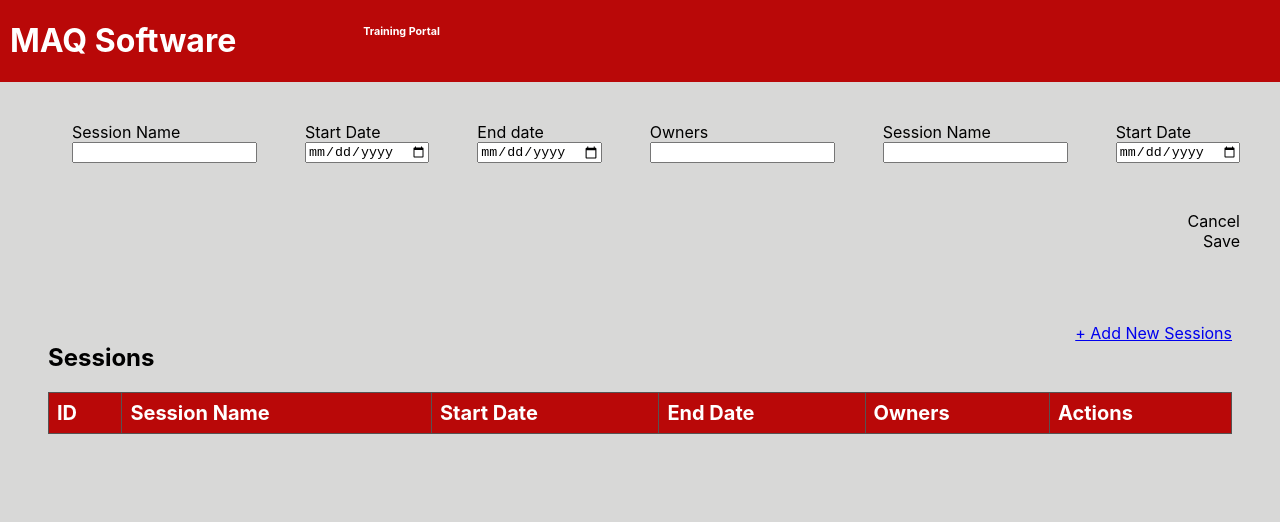
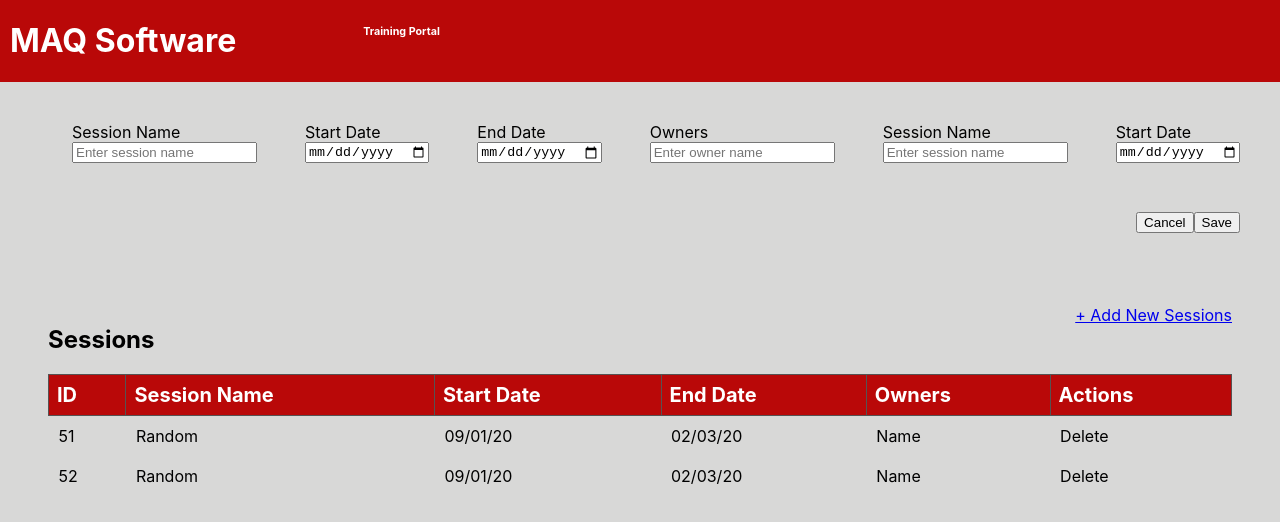
Before and after one commit to shivangkatiyar/session-manager, a React (Create React App) app: page /EditSession in a window 1280 px wide. Shown: the top 522 px of the page. Built offline with nearby package versions, Linux system fonts and the light colour scheme; the HTML template or start-up script is replaced by a standard one.

Commit message:
fifth commit

```diff
--- a/src/App.js
+++ b/src/App.js
@@ -3,8 +3,8 @@
 import Table from "./Componenets/Table";
 import EditSession from "./Componenets/EditSession";
 import './App.css';
-import {Link, Route, Routes} from "react-router-dom";
-import Bootstrap from "react-bootstrap";
+import {Route, Routes} from "react-router-dom";
+// import AddTableRows from "./Componenets/AddTableRows";
 
 function App() {
   return (
--- /dev/null
+++ b/src/Componenets/AddTableRows.jsx
@@ -0,0 +1,24 @@
+import {useState} from "react";
+// import {contacts} from "./Table";
+function AddTableRows(){
+    const [rowsData, setRowsData] = useState([]);
+
+    const addRows = () =>{
+        const rowsInput={
+            Session_Name:"",
+            Start_Date:"",
+            End_Date:"",
+            Owner:""
+
+        }
+        setRowsData([...rowsData, rowsInput])
+    }
+    const handleChange = (index, evnt)=>{
+
+        const { name, value } = evnt.target;
+        const rowsInput = [...rowsData];
+        rowsInput[index][name] = value;
+        setRowsData(rowsInput);
+    }
+}
+export default AddTableRows;
--- a/src/Componenets/EditSession.jsx
+++ b/src/Componenets/EditSession.jsx
@@ -1,17 +1,58 @@
-import React from "react";
+import React, {useState} from "react";
+import {nanoid} from "nanoid";
+import data from "./mock-data.json";
+import AddTableRows from "./AddTableRows";
+// import {contacts, setContacts} from "./Table";
 function EditSession() {
+    const [contacts, setContacts] = useState(data);
+    const [addFormData, setAddFormData] = useState({
+        Session_Name:"",
+        Start_Date:"",
+        End_Date:"",
+        Owners:"",
+        Session_Name:"",
+        Start_Date:""
+    })
+    const handleAddFormChange = (event) => {
+        event.preventDefault();
+
+        const fieldName = event.target.getAttribute("name");
+        const fieldValue = event.target.value;
+
+        const newFormData = {...addFormData};
+        newFormData[fieldName] = fieldValue;
+        setAddFormData(newFormData);
+
+    };
+
+    const handleAddFormSubmit = (event) => {
+        event.preventDefault();
+
+        const newContact = {
+            key: nanoid(),
+            Session_Name: addFormData.Session_Name,
+            Start_Date: addFormData.Start_Date,
+            End_Date: addFormData.End_Date,
+            Owners: addFormData.Owners,
+            Session_Name: addFormData.Session_Name,
+            Start_Date: addFormData.Start_Date,
+        };
+        const newContacts = [...contacts, newContact];
+        setContacts(newContacts);
+
+    };
     return (
         <div className="EditClass">
         <div class="container-fluid shadow rounded bg-light box-1">
-        <form action="">
+        <form onSubmit = {handleAddFormSubmit} action="">
             <table cellpadding="24px" >
                 <tr>
-                    <td><div class="align"><span>Session Name</span><input type="text"/></div></td>
-                    <td><div class="align"><span>Start Date</span><input type="date"/></div></td>
-                    <td><div class="align"><span>End date</span><input type="date"/></div></td>
-                    <td><div class="align"><span>Owners</span><input type="text"/></div></td>
-                    <td><div class="align"><span>Session Name</span><input type="text"/></div></td>
-                    <td><div class="align"><span>Start Date</span><input type="date"/></div></td>
+                    <td><div class="align"><span>Session Name</span><input type="text" name="Session_Name" required="required" placeholder="Enter session name" onChange={handleAddFormChange} /></div></td>
+                    <td><div class="align"><span>Start Date</span><input type="date" name = "Start_Date" required="required" placeholder="Enter start date" onChange={handleAddFormChange} /></div></td>
+                    <td><div class="align"><span>End Date</span><input type="date" name="End_Date" required="required" placeholder="Enter end date" onChange={handleAddFormChange} /></div></td>
+                    <td><div class="align"><span>Owners</span><input type="text" name="Owners" required="required" placeholder="Enter owner name" onChange={handleAddFormChange} /></div></td>
+                    <td><div class="align"><span>Session Name</span><input type="text" name="Session_Name" required="required" placeholder="Enter session name" onChange={handleAddFormChange} /></div></td>
+                    <td><div class="align"><span>Start Date</span><input type="date" name = "Start_Date" required="required" placeholder="Enter start date" onChange={handleAddFormChange} /></div></td>
                 </tr>
                 {/* <tr>
                     <td><div class="align"><span>Session Name</span><input type="text"/></div></td>
@@ -22,7 +63,9 @@
                     <td><div class="align"><span>Start Date</span><input type="date"/></div></td>
                 </tr> */}
                 <tr>
-                    <td colspan="6" align="right"><div class="btn btn-outline-danger m-3" >Cancel</div><div class="btn btn-danger">Save</div></td>
+                    <td colspan="6" align="right"><button class="btn btn-outline-danger m-3" type = "submit" >Cancel</button><button class="btn btn-danger" type="submit">Save</button></td>
+
+                    {/* <td colspan="6" align="right"><div class="btn btn-outline-danger m-3" >Cancel</div><div class="btn btn-danger">Save</div></td> */}
 
                 </tr>
             </table>
--- a/src/Componenets/Table.jsx
+++ b/src/Componenets/Table.jsx
@@ -1,8 +1,10 @@
-import React from "react";
+import React, {useState} from "react";
 import { Link } from "react-router-dom";
-import EditSession from "./EditSession";
+import data from "./mock-data.json";
 function Table() {
+    const [contacts, setContacts] = useState(data);
     return (
+
         <div className = "FirstPage">
         <div className=" box-2 container-fluid shadow rounded bg-light">
             <div className="stk">
@@ -17,7 +19,7 @@
             </div>
 
             <table cellpadding="10px">
-                <thead style={{ "background-color": "rgb(185, 8, 8)", "color": "white" }}>
+                <thead style={{"background-color": "rgb(185, 8, 8)", "color": "white" }}>
                     <tr>
                         <th>ID</th>
                         <th>Session Name</th>
@@ -27,9 +29,25 @@
                         <th>Actions</th>
                     </tr>
                 </thead>
+                <tbody>
+                    {contacts.map((contact) => (
+                        <tr>
+                            <td>{contact.ID}</td>
+                            <td>{contact["Session Name"]}</td>
+                            <td>{contact["Start Date"]}</td>
+                            <td>{contact["End Date"]}</td>
+                            <td>{contact.Owners}</td>
+                            <td>{contact.Actions}</td>
+
+                        </tr>
+                    )
+                    )}
+                </tbody>
             </table>
         </div>
         </div>
     );
 }
+// export const contacts = true;
+// export const setContacts = true;
 export default Table;
--- /dev/null
+++ b/src/Componenets/mock-data.json
@@ -0,0 +1,18 @@
+[
+    {
+      "ID":51,
+      "Session Name": "Random",
+      "Start Date": "09/01/20",
+      "End Date": "02/03/20",
+      "Owners": "Name",
+      "Actions": "Delete"
+    },
+    {
+        "ID":52,
+        "Session Name": "Random",
+        "Start Date": "09/01/20",
+        "End Date": "02/03/20",
+        "Owners": "Name",
+        "Actions": "Delete"
+      }
+  ]
```
